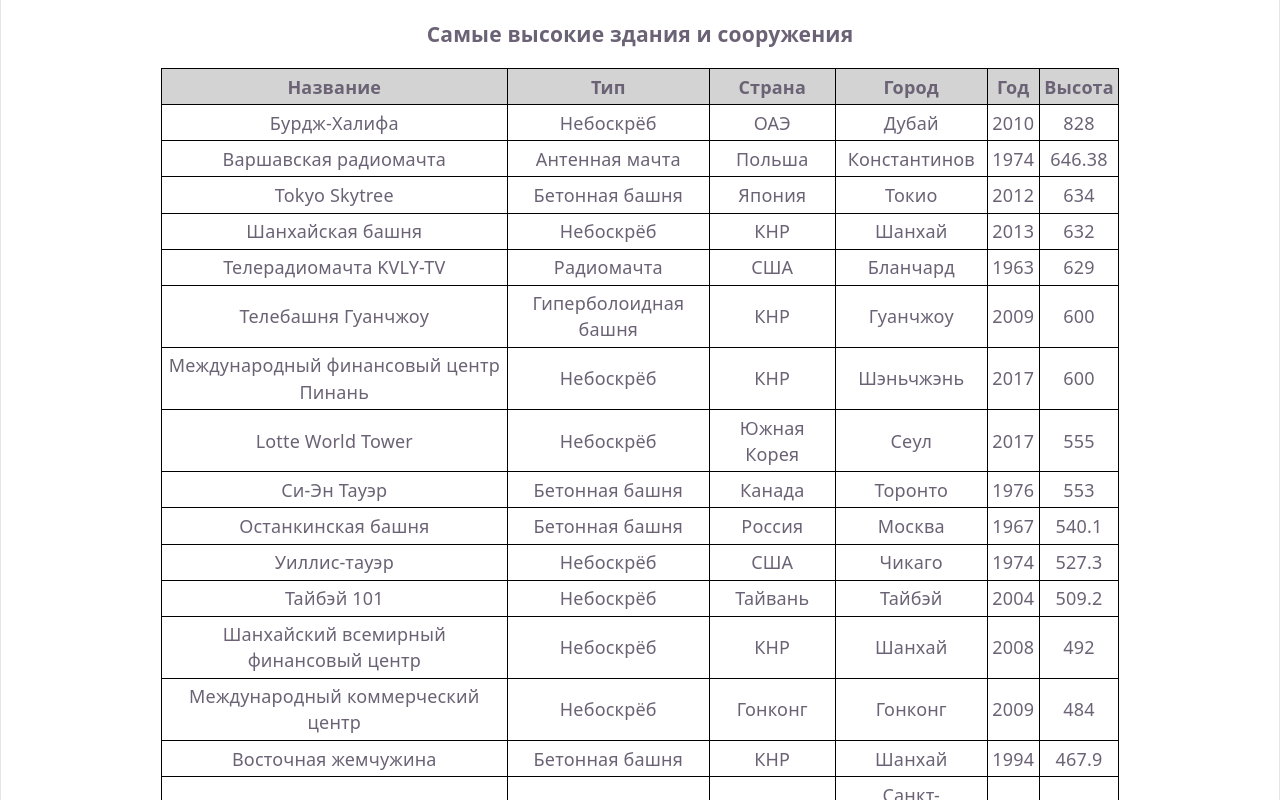
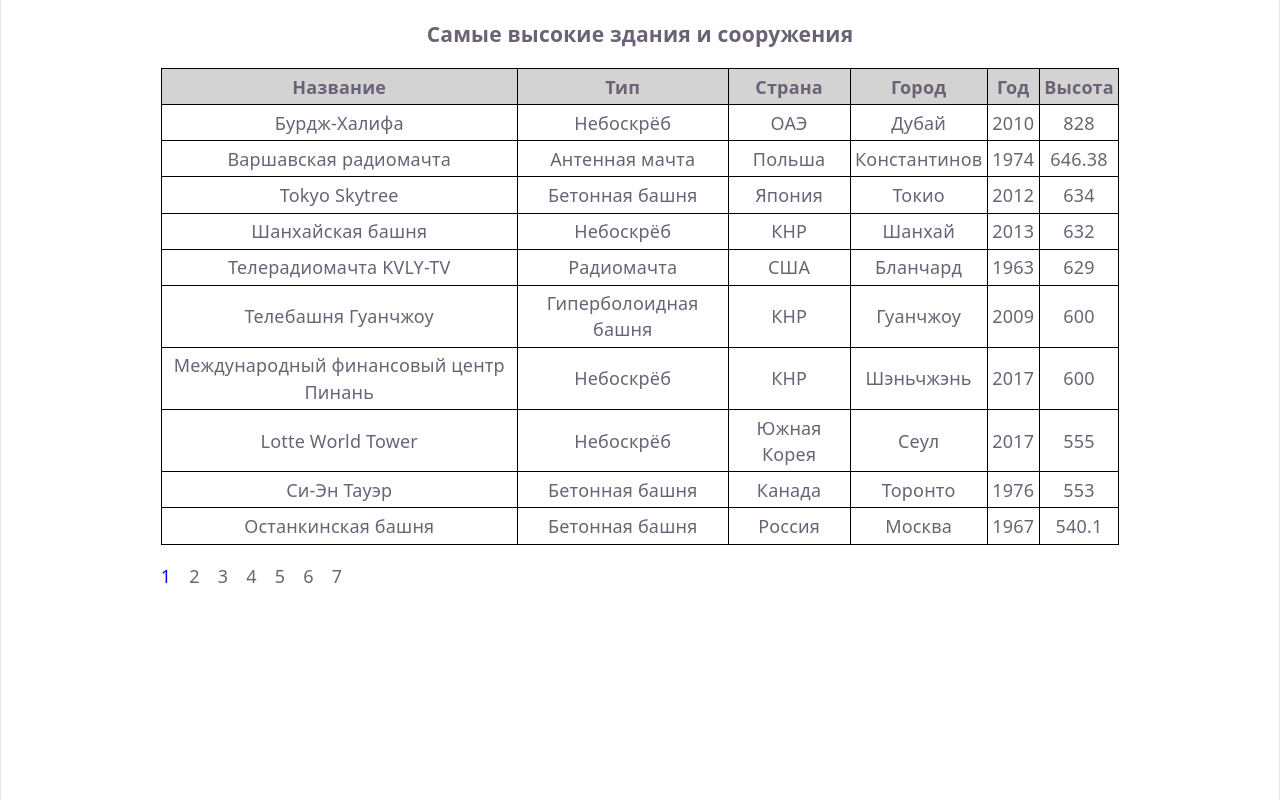
Before and after one commit to garden-mansion/lab_4, a React (Vite) app: page / in a window 1280 px wide. Shown: the top 800 px of the page. Built offline with nearby package versions, Linux system fonts and the light colour scheme.

Commit message:
feat: Задание 3: Панель пагинации (пока что сырая заготовка). Новые пропсы в компонентах таблицы, для отображения пагинации.

```diff
--- a/src/App.jsx
+++ b/src/App.jsx
@@ -7,7 +7,7 @@ function App() {
     <div className="app">
       <h3>Самые высокие здания и сооружения</h3>
 
-      <Table data={buildings} />
+      <Table data={buildings} amountRows={10} isPaginationEnabled />
     </div>
   )
 }
--- a/src/components/Table.jsx
+++ b/src/components/Table.jsx
@@ -1,6 +1,7 @@
 import TableHead from './TableHead.jsx';
 import TableBody from './TableBody.jsx';
 import styles from '../css/Table.module.css'
+import { useState } from 'react';
 
 /*
    компонент, выводящий на страницу таблицу
@@ -9,11 +10,45 @@ import styles from '../css/Table.module.css'
 */
 
 const Table = (props) => {
+
+    //количество страниц разбиения таблицы
+    const n = Math.ceil(props.data.length / props.amountRows);
+
+    // массив с номерами страниц
+    const arr = Array.from({ length: n }, (_, i) => i + 1);
+
+    const [currentPage, setCurrentPage] = useState(1);
+
+    // формируем совокупность span с номерами страниц
+    const pages = arr.map((item) => {
+        const className = [styles['pagination__item']]
+
+        if (item === currentPage) {
+            className.push(styles['pagination__item--highlighted'])
+        }
+
+        return <span className={className.join(' ')} key={item}>{item}</span>
+    }
+    );
+
+    const paginationClassName = [styles['pagination']];
+
+    if (!props.isPaginationEnabled) {
+        paginationClassName.push(styles['pagination--hide'])
+    }
+
+
     return (
-        <table className={styles['table']}>
-            <TableHead head={Object.keys(props.data[0])} />
-            <TableBody body={ props.data } />
-        </table>
+        <>
+            <table className={styles['table']}>
+                <TableHead head={Object.keys(props.data[0])} />
+                <TableBody body={props.data} amountRows={props.amountRows} numPage={currentPage} isPaginationEnabled={props.isPaginationEnabled} />
+            </table>
+
+            <div className={paginationClassName.join(' ')}>
+                {pages}
+            </div>
+        </>
     )
 }
 
--- a/src/components/TableBody.jsx
+++ b/src/components/TableBody.jsx
@@ -4,13 +4,29 @@ import TableRow from './TableRow.jsx';
    компонент, для вывода tbody таблицы
    пропсы:
       body - данные для таблицы в виде массива объектов
+      numPage - номер текущей страницы
+      amountRows - количество строк таблицы на странице
 */
 const TableBody = (props) => {
+    // номера строк, отображаемых на странице
+    const begRange = (props.numPage - 1) * props.amountRows;
+    const endRange = begRange + (+props.amountRows);
 
-   //формируем строки на основе переданных данных
-    const tbody = props.body.map((item, index) =>
-        <TableRow key={index} row={Object.values(item)} />
-    );
+    if (props.isPaginationEnabled) {
+        const tbody = props.body.map((item, index) => (
+            <TableRow key={index} row={Object.values(item)} show={index >= begRange && index < endRange} />
+        ))
+
+        return (
+            <tbody>
+                {tbody}
+            </tbody>
+        )
+    }
+
+    const tbody = props.body.map((item, index) => (
+        <TableRow key={index} row={Object.values(item)} show />
+    ))
 
     return (
         <tbody>
--- a/src/components/TableHead.jsx
+++ b/src/components/TableHead.jsx
@@ -8,7 +8,7 @@ import TableRow from './TableRow.jsx';
 const TableHead = (props) => {
     return (
         <thead>
-            <TableRow row={props.head} isHead />
+            <TableRow row={props.head} isHead show />
         </thead>
     )
 }
--- a/src/components/TableRow.jsx
+++ b/src/components/TableRow.jsx
@@ -6,6 +6,10 @@ import styles from '../css/Table.module.css'
       row - данные для формирования ячеек строки таблицы в виде массива
 */
 const TableRow = (props) => {
+    if (!props.show) {
+        return null;
+    }
+
     const cells = (props.isHead)
         ? props.row.map((item, index) => <th className={`${styles['table__td']} ${styles['table__th']}`} key={ index }>{item}</th>)
         : props.row.map((item, index) => <td className={styles['table__td']} key={ index }>{item}</td>);
--- a/src/css/Table.module.css
+++ b/src/css/Table.module.css
@@ -2,6 +2,7 @@
     width: 75%;
     margin: auto;
     border-collapse: collapse;
+    margin-bottom: 1rem;
 }
 
 .table__th {
@@ -12,3 +13,27 @@
     padding: 0.25rem;
     border: 1px solid black;
 }
+
+.pagination {
+    width: 75%;
+    display: flex;
+    flex-flow: row wrap;
+    gap: 1rem;
+    margin: auto;
+}
+
+.pagination--hide {
+    display: none;
+}
+
+.pagination__item {
+    cursor: pointer;
+}
+
+.pagination__item:hover:not(.pagination__item--highlighted) {
+    color: red;
+}
+
+.pagination__item--highlighted {
+    color: blue;
+}
--- a/src/css/index.css
+++ b/src/css/index.css
@@ -55,7 +55,6 @@ body {
 }
 
 #root {
-  /* width: 1126px; */
   max-width: 100%;
   margin: 0 auto;
   text-align: center;
```
